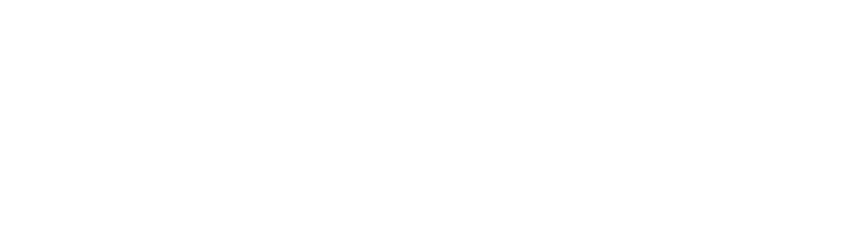
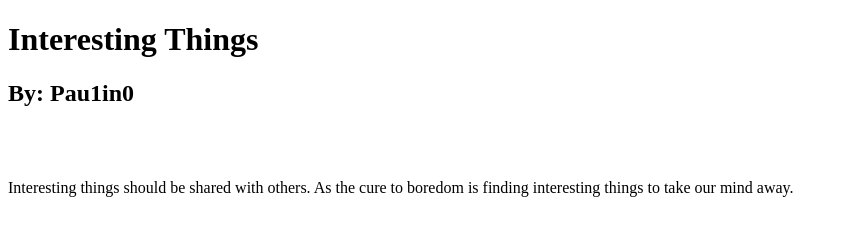
Before and after one commit to Pau1in0/testRepository, a plain HTML site: page index.html in a window 1280 px wide. Shown: the whole page, without its empty margins (0-848 px from the left). Drawn offline with Linux system fonts and the light colour scheme.

Commit message:
Add header, main section

```diff
--- a/index.html
+++ b/index.html
@@ -6,6 +6,12 @@
     <title>Home</title>
 </head>
 <body>
-
+    <h1>Interesting Things</h1>
+    <h2>By: Pau1in0</h2>
+    <br><br>
+    <div id="main-section">
+        <!-- Add an image here of something interesting, make it be on the ledt, the text will be on the right -->
+        <p>Interesting things should be shared with others.  As the cure to boredom is finding interesting things to take our mind away.</p>
+    </div>
 </body>
 </html>
```
